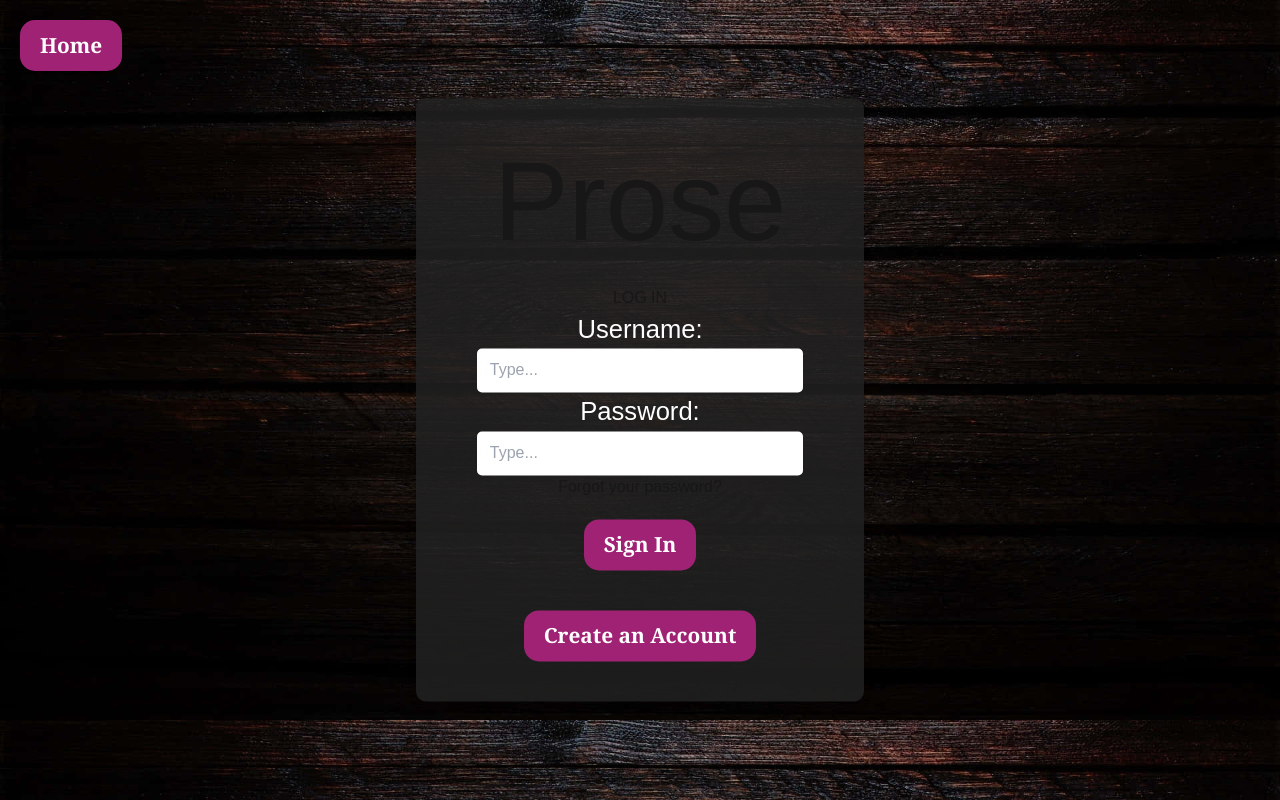
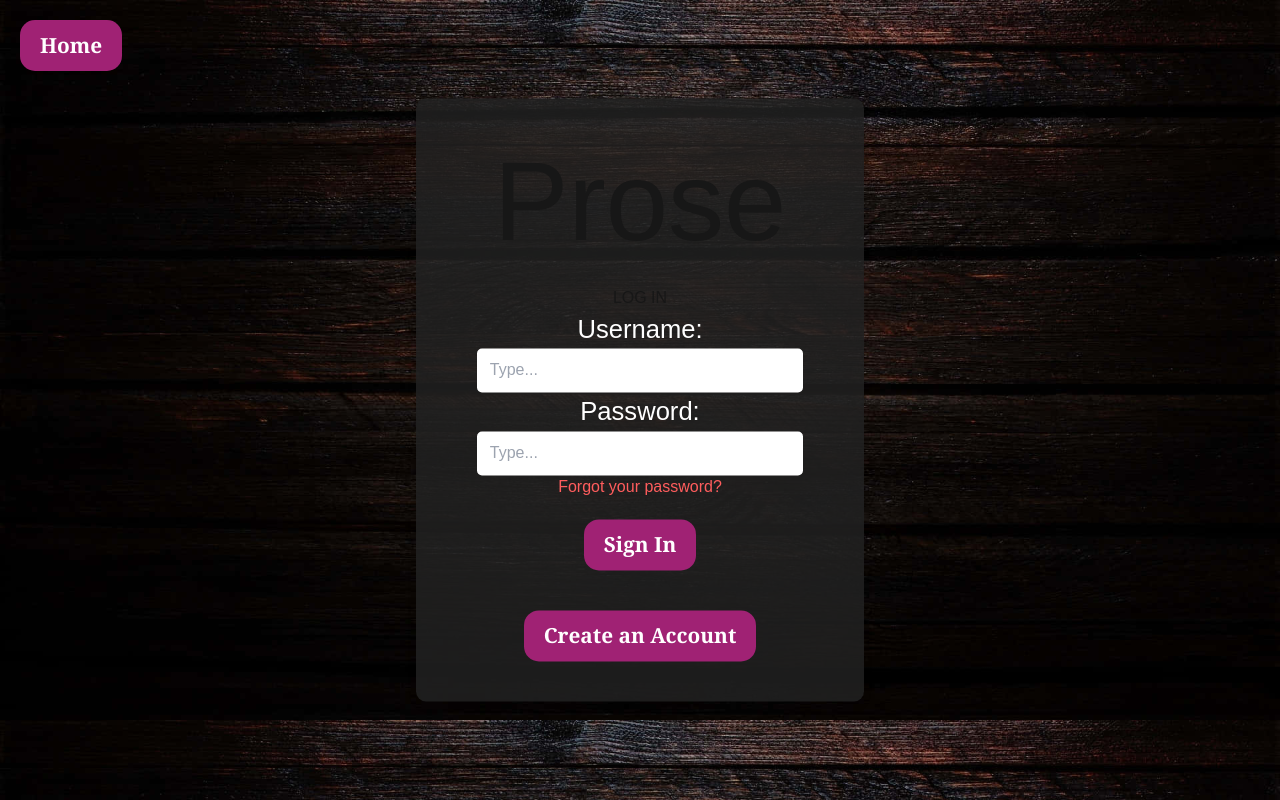
Before and after one commit to IvanC314/Prose, a Next.js app in the folder my-app/: page /Login_Page in a window 1280 px wide. Built offline with nearby package versions, Linux system fonts and the light colour scheme; no server answers; a web font is replaced by a local one.

Commit message:
forget password button

```diff
--- a/my-app/src/app/Login_Page/Login.css
+++ b/my-app/src/app/Login_Page/Login.css
@@ -71,3 +71,11 @@ form{
     width: 100%;
     text-align: center;
 }
+
+.forgot-button {
+    color:rgb(255, 93, 93)
+}
+
+.forgot-button:hover {
+    cursor: pointer;
+}
--- a/my-app/src/app/Login_Page/Login.tsx
+++ b/my-app/src/app/Login_Page/Login.tsx
@@ -100,7 +100,8 @@ export default function Login() {
                     onChange={(e) => setPassword(e.target.value)}
                 />
 
-                <p className="text">Forgot your password?</p>
+                <button className="forgot-button">Forgot your password?</button>
+                <div></div>
                 <Button text="Sign In" />
             </form>
 
```
